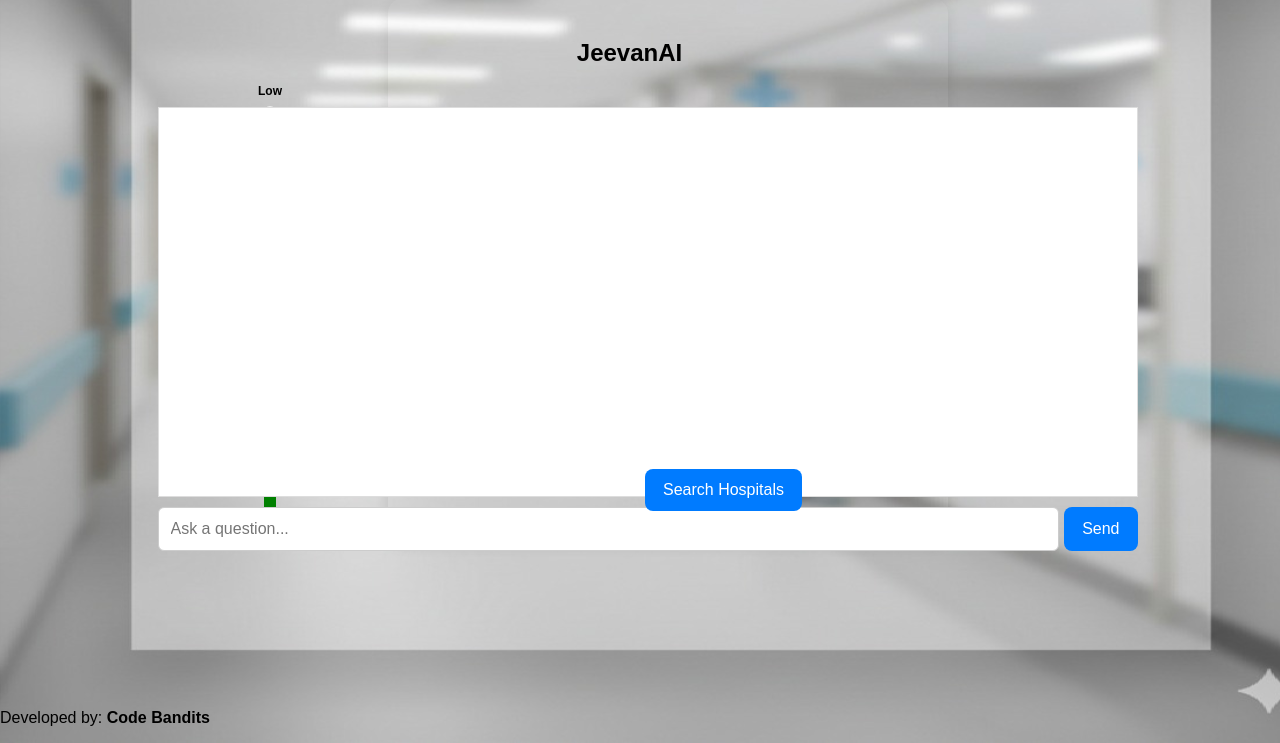
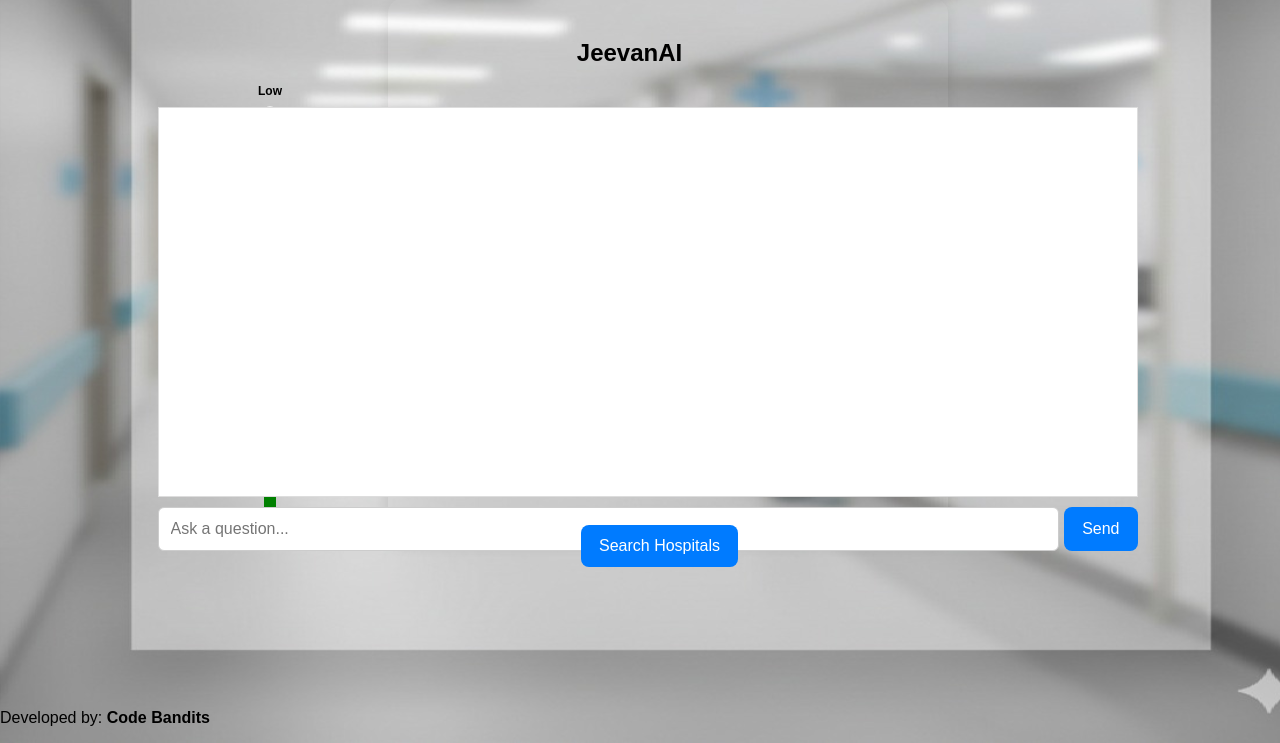
Before and after one commit to Quasar-x-AI-2026/Code_Bandits, a FastAPI app: page / in a window 1280 px wide; the page is wider, and only the part inside the window is pictured. Shown: the part 209-952 px from the top of that part. Run offline with FastAPI, Linux system fonts and the light colour scheme; parts of the project's set-up code (start-up, migrations or seed data) failed here and were passed over.

Commit message:
initial commit

```diff
--- a/Home/static/css/style.css
+++ b/Home/static/css/style.css
@@ -192,6 +192,6 @@ footer a:hover {
 
 .hospital {
     position: absolute;
-    left: 50%;
-    bottom: 10%;
+    left: 45%;
+    bottom: 3%;
 }
```
